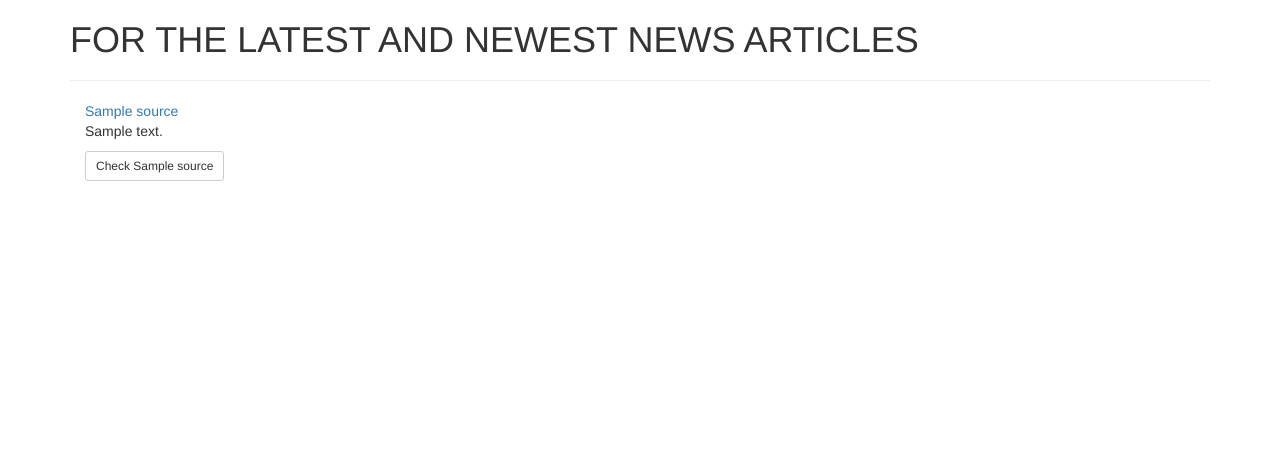
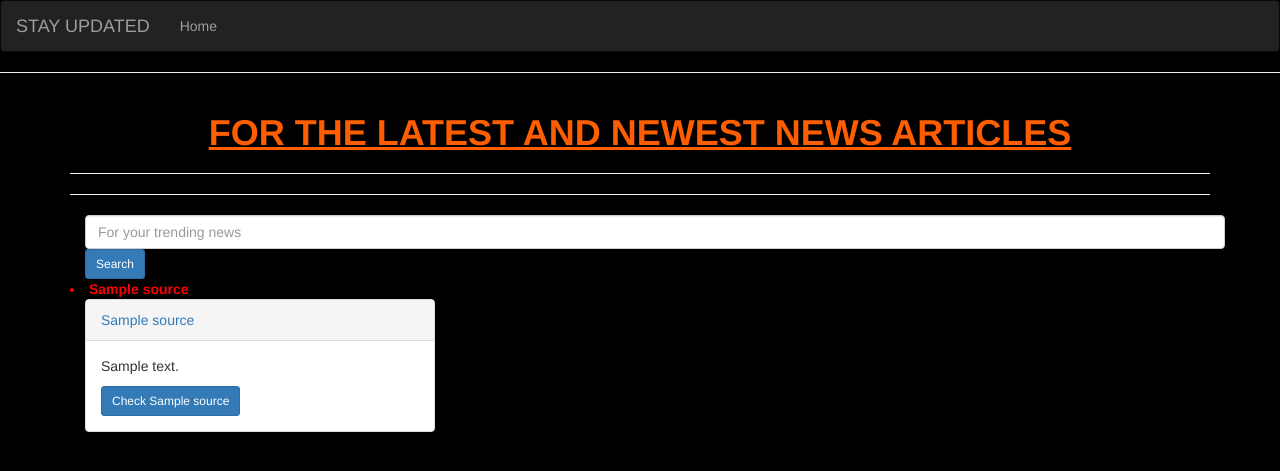
Before and after one commit to Libb521/News-Highlight, a Flask app: template app/templates/index.html in a window 1280 px wide. Shown: the top 471 px of the page. Run offline with Flask 2, Linux system fonts and the light colour scheme; the template is opened without the code that fills it: most values are stand-ins (such as "Sample title", 1, 10 or a date in 2020); parts of the project's set-up code (start-up, migrations or seed data) failed here and were passed over; some libraries are stand-ins or nearby versions.

Commit message:
added styling to the app so that it looks presentable

```diff
--- a/app/__init__.py
+++ b/app/__init__.py
@@ -13,3 +13,4 @@ bootstrap = Bootstrap(app)
 # bootstrap.init_app(app)
 
 from app import views
+from app import error
--- a/app/css/index.css
+++ /dev/null
@@ -1,13 +0,0 @@
-ul
-{
-    list-style-type: none;
-}
- .movie-card  a
- {
-      color: green;
- }
- .movie-card  a:hover
- {
-     padding-bottom: 20px;
-      border-bottom: 1px solid green;
- }
--- a/app/fetch.py
+++ b/app/fetch.py
@@ -47,7 +47,7 @@ def process_sources(source_list):
 		country = source_item.get('country')
 
     # if category:
-		source_object = Source(id,name,description,url,category,country,language)
+		source_object = Source(id,name,description,url,category,language,country)
 		source_results.append(source_object)
 
 
--- /dev/null
+++ b/app/static/index.css
@@ -0,0 +1,9 @@
+body{
+    /* background-image: url("app/Assets/grayscale-photography-of-human-skull-1270184.jpg");
+    background-repeat: no-repeat;
+    background-size: cover;
+    background-attachment: fixed;
+    z-index: -1; */
+    background-color: black;
+    /* position: relative; */
+}
--- a/app/templates/base.html
+++ b/app/templates/base.html
@@ -1,9 +1,14 @@
 {% extends 'bootstrap/base.html'%}
 
-
-<!-- <!DOCTYPE html>
-<html>
+{% block navbar %}
+    {% include 'navbar.html' %}
+{% endblock %}
+<!DOCTYPE html>
+<html lang="en">
 <head>
+    <meta charset="UTF-8">
+    <meta name="viewport" content="width=device-width, initial-scale=1.0">
+    <meta http-equiv="X-UA-Compatible" content="ie=edge">
     <meta charset="utf-8">
         {% if title %}
         <title> {{ title }}</title>
@@ -12,10 +17,8 @@
         {% endif %}
 </head>
 <body>
-
-
     {% block content %}
 
     {% endblock%}
 </body>
-</html> -->
+</html>
--- a/app/templates/index.html
+++ b/app/templates/index.html
@@ -6,10 +6,13 @@
 {% block styles%}
     {{ super() }}
     <link rel="stylesheet" href="{{url_for('static',filename='css/index.css')}}">
-{% endblock %}
-<!-- Content block -->
+<styles>
 
-<!DOCTYPE html>
+</styles>
+    {% endblock %}
+Content block -->
+
+ <!DOCTYPE html>
 <html lang="en">
 <head>
     <meta charset="UTF-8">
@@ -24,10 +27,23 @@
 <body>
     <h1> {{message}} </h1>
     {% block content%}
+
+
+
+    <hr>
     <div class="container">
 
-            <h1>FOR THE LATEST AND NEWEST NEWS ARTICLES</h1>
+            <h1 style="text-align: center; color: rgb(255, 94, 0); text-decoration: underline; font-weight: bolder; background-color: black;">FOR THE LATEST AND NEWEST NEWS ARTICLES</h1>
             <hr>
+            <hr>
+
+            <div class="container">
+                <form>
+                    <input type="text" name="source_query" placeholder="For your trending news" class="form-control">
+                    <input type="submit"  value="Search" class="btn btn-primary btn-sm">
+                </form>
+
+            </div>
             {{ macro.displaySourceList(sources)}}
     </div>
     {%endblock%}
--- a/app/templates/macros.html
+++ b/app/templates/macros.html
@@ -1,18 +1,33 @@
 {% macro displaySourceList(source_list) %}
 
-            {% for sources in source_list %}
+			{% for sources in source_list %}
+			<li style="font-weight: 900; color: rgb(255, 0, 0);"> {{sources.title}}</li>
 
-	            <div class="col-xs-12 col-sm-4">
+	            <!-- <div class="col-md-3">
 
 		            <div class="card-default">
-						<div class="card-heading">
+
+						<div class="card-body">
+								<h3 class="card-title" style="font-size: bolder; color: rgb(241, 95, 11); background-color: black;">{{ sources.name}}</h3>
+								<p class="card-text">{{ sources.description |truncate(100)}}</p>
+							<a href="/sources/{{sources.id}}" class="btn btn-primary btn-sm">Check {{sources.name}}</a>
+						</div>
+
+
+					</div>
+				</div> -->
+
+				<div class="col-xs-12 col-sm-4">
+
+		            <div class="panel panel-default">
+						<div class="panel-heading">
 							<a href="/sources/{{sources.id}}">
 							    {{ sources.name}}
 					        </a>
 						</div>
-						<div class="card-body">
+						<div class="panel-body">
 								<p>{{ sources.description |truncate(100)}}</p>
-							<a href="/sources/{{sources.id}}" class="btn btn-default btn-sm">Check {{sources.name}}</a>
+							<a href="/sources/{{sources.id}}" class="btn btn-primary btn-sm">Check {{sources.name}}</a>
 						</div>
 
 
```
Also changed, not shown: app/css/articles.css (deleted, +0 -31 lines), app/error.py (+9 -0 lines), app/models/source.py (+13 -0 lines), app/templates/articles.html (+8 -9 lines), app/Assets/grayscale-photography-of-human-skull-1270184.jpg (added), 1 other file. Lines whose indentation alone changed are shown as unchanged.
